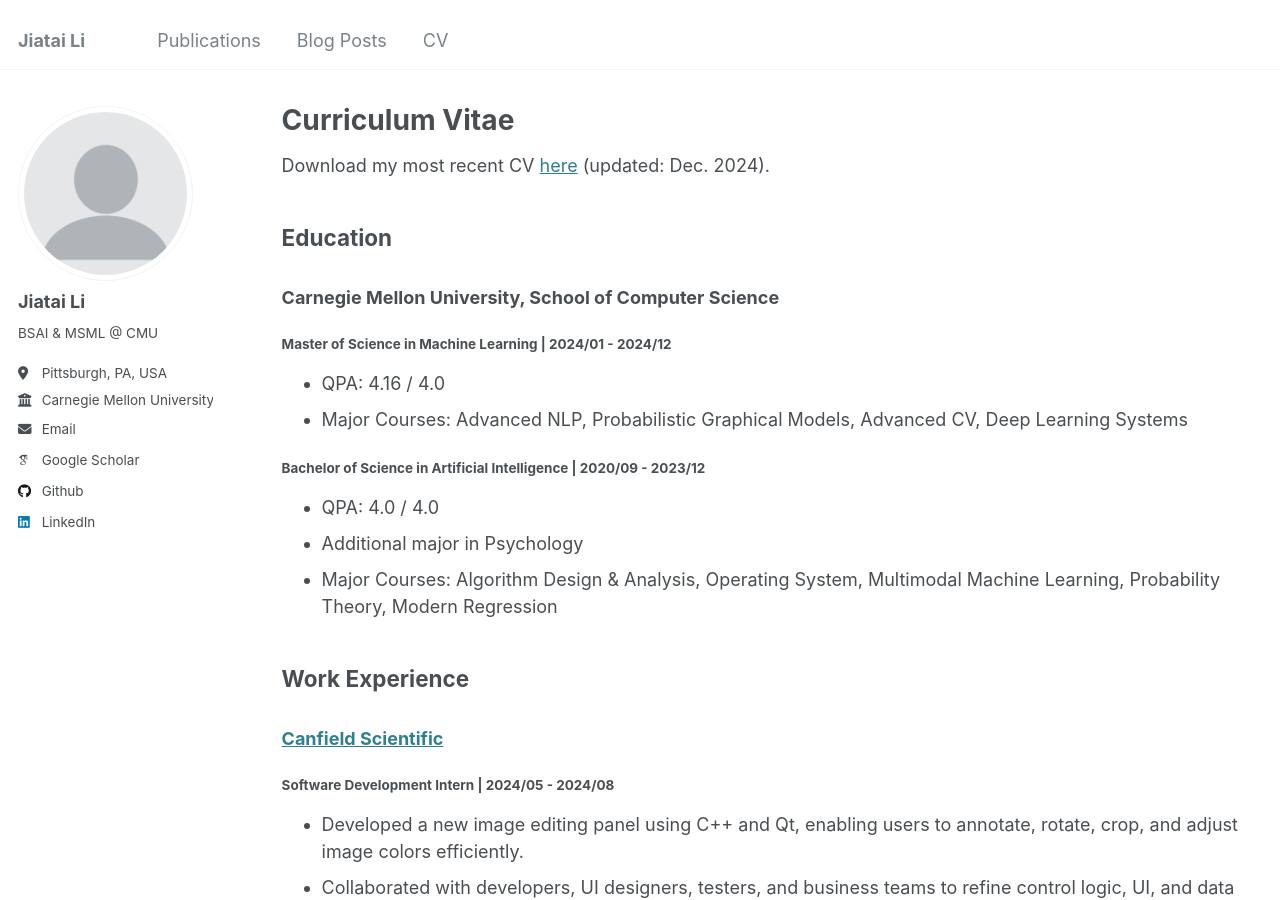
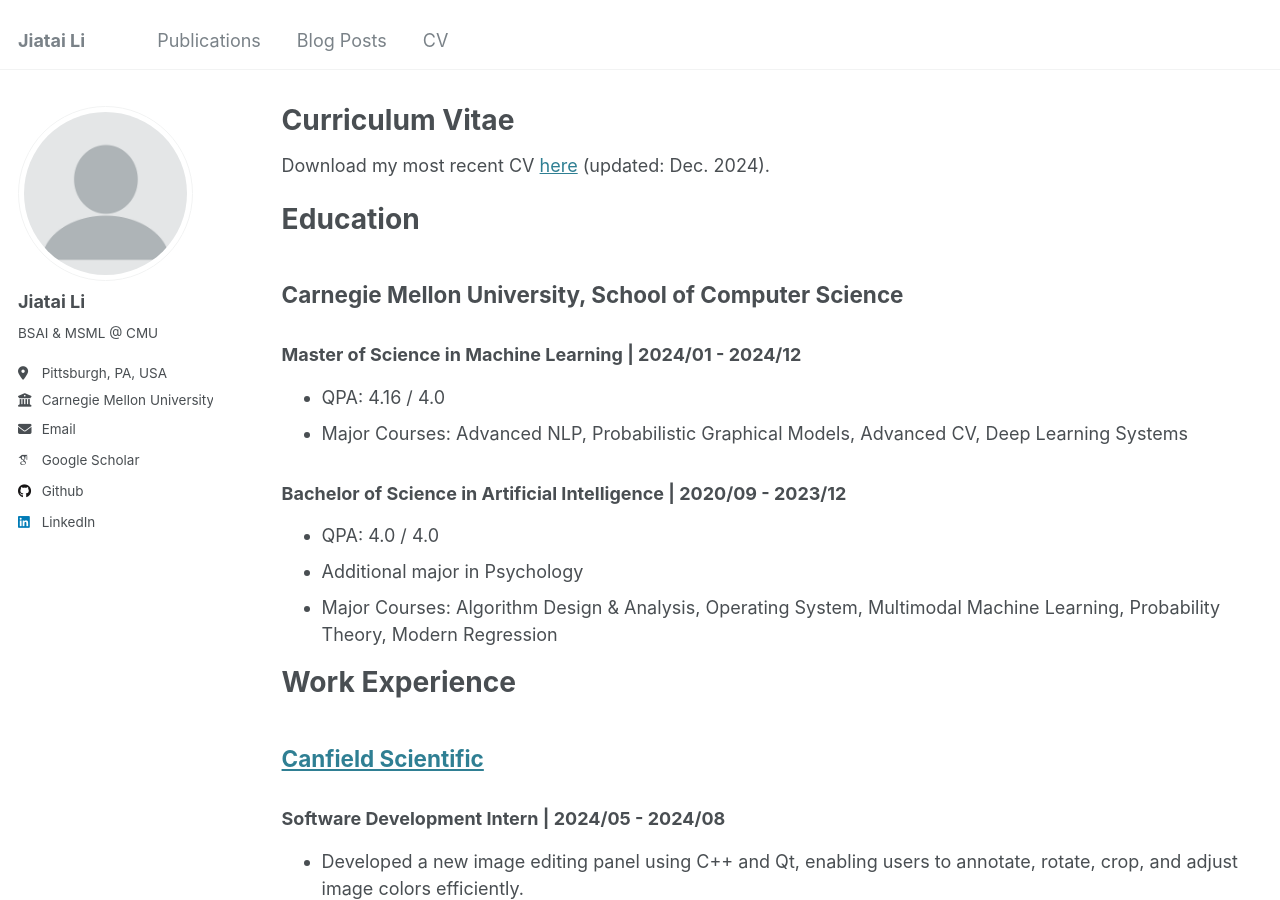
Before and after one commit to littleTT0704/littleTT0704.github.io, a Jekyll site: the page built from _pages/cv.md, in a window 1280 px wide and 900 px high. Built offline with Jekyll 4.4.1, drawn with Linux system fonts in a browser that asks for light colours; some web fonts are replaced.

Commit message:
fix: move titles 1 level higher in cv

```diff
--- a/_pages/cv.md
+++ b/_pages/cv.md
@@ -11,74 +11,74 @@ redirect_from:
 
 Download my most recent CV [here](/files/resume.pdf) (updated: Dec. 2024).
 
-## Education
+# Education
 
-### Carnegie Mellon University, School of Computer Science
+## Carnegie Mellon University, School of Computer Science
 
-#### Master of Science in Machine Learning &#124; 2024/01 - 2024/12
+### Master of Science in Machine Learning &#124; 2024/01 - 2024/12
 * QPA: 4.16 / 4.0
 * Major Courses: Advanced NLP, Probabilistic Graphical Models, Advanced CV, Deep Learning Systems
 
-#### Bachelor of Science in Artificial Intelligence &#124; 2020/09 - 2023/12
+### Bachelor of Science in Artificial Intelligence &#124; 2020/09 - 2023/12
 * QPA: 4.0 / 4.0
 * Additional major in Psychology
 * Major Courses: Algorithm Design & Analysis, Operating System, Multimodal Machine Learning, Probability Theory, Modern Regression
 
 
-## Work Experience
+# Work Experience
 
-### [Canfield Scientific](https://www.canfieldsci.com/)
+## [Canfield Scientific](https://www.canfieldsci.com/)
 
-#### Software Development Intern &#124; 2024/05 - 2024/08
+### Software Development Intern &#124; 2024/05 - 2024/08
 * Developed a new image editing panel using C++ and Qt, enabling users to annotate, rotate, crop, and adjust image colors efficiently.
 * Collaborated with developers, UI designers, testers, and business teams to refine control logic, UI, and data management based on feedbacks.
 * Presented a working prototype to the development team; delivered a final presentation to the entire company upon product update release.
 
 
-### [IMC Trading](https://www.imc.com/us)
+## [IMC Trading](https://www.imc.com/us)
 
-#### Quant Trader Intern &#124; 2023/06 - 2023/08
+### Quant Trader Intern &#124; 2023/06 - 2023/08
 * Analyzed six months of trade data to assess strategy performance during NASDAQ closing auctions; identified key factors affecting execution cost.
 * Provided daily updates to mentor and weekly reports to manager; delivered a final presentation with data visualizations to enhance trading insights.
 
 
-### [NoRILLA](https://www.norilla.com/)
+## [NoRILLA](https://www.norilla.com/)
 
-#### Software Development Intern &#124; 2022/06 - 2022/08
+### Software Development Intern &#124; 2022/06 - 2022/08
 * Worked with UI/UX teams to develop logic and layouts for a weight-balancing game, improving gameplay and user experience.
 * Optimized Java-based UI engine, isolated core functions from game logic, improved testing efficiency by 40x for faster development cycles.
 
 
-### Zhengren Quantitative Investment
+## Zhengren Quantitative Investment
 
-#### Strategic Algorithm Intern &#124; 2020/12 - 2021/01
+### Strategic Algorithm Intern &#124; 2020/12 - 2021/01
 * Implemented a new strategy to reduce transaction cost; analyzed the stability of the outputs of prediction models.
 * Built a back-testing system upon the data interface; gave presentations on the performance of different strategies.
 
 
-## Selected Projects
+# Selected Projects
 
-#### [VesselMapper](https://github.com/littleTT0704/VesselMapper) @ [GPN Lab](https://gpn.pitt.edu/) &#124; 2021/09 - 2024/02
+### [VesselMapper](https://github.com/littleTT0704/VesselMapper) @ [GPN Lab](https://gpn.pitt.edu/) &#124; 2021/09 - 2024/02
 
 * Developed iterative vessel segmentation using Hessian features; reduced intensity variation by 35%, improving accuracy of vessel analysis.
 * Published 3 abstracts and presented at OHBM and AAIC regarding the method and statistical analysis on the features of vascular structures.
 * Integrating segmentation data to train a transformer-based 3D U-Net for more robust results and faster inference.
 
 
-#### [TicTacTOS](https://github.com/tictactoslabs) @ [Operating Systems](https://www.cs.cmu.edu/~410/) &#124; 2023/10 - 2023/12
+### [TicTacTOS](https://github.com/tictactoslabs) @ [Operating Systems](https://www.cs.cmu.edu/~410/) &#124; 2023/10 - 2023/12
 
 * Implemented a UNIX-inspired preemptive kernel on x86 architecture from scratch that provides a system call interface to the user.
 * Developed a Pthreads-like thread library and a thread management interface that allows users to run multithreaded C programs.
 * Collaborated with a teammate, met twice a week to update progress, coordinate tasks, solve problems and divide work; finished the project on time.
 
 
-#### [Self-Reflective WebArena](https://github.com/littleTT0704/webarena) @ [Advanced Natural Language Processing](https://phontron.com/class/anlp2024/) &#124; 2024/04 - 2024/05
+### [Self-Reflective WebArena](https://github.com/littleTT0704/webarena) @ [Advanced Natural Language Processing](https://phontron.com/class/anlp2024/) &#124; 2024/04 - 2024/05
 
 * Improved LLM performance on WebArena subset by 10% with self-generated critiques on trajectory, enhancing long-term reasoning abilities
 * Conducted ablation studies that found the ability of critic model is more effective to improve the performance of self-reflection agent.
 
 
-#### [Retrieval Augmented Generation System](https://github.com/littleTT0704/11711-hw2-rag) @ [Advanced Natural Language Processing](https://phontron.com/class/anlp2024/) &#124; 2024/02 - 2024/03
+### [Retrieval Augmented Generation System](https://github.com/littleTT0704/11711-hw2-rag) @ [Advanced Natural Language Processing](https://phontron.com/class/anlp2024/) &#124; 2024/02 - 2024/03
 
 * Developed an end-to-end retrieval augmented generation system on information about CMU from scratch.
 * Collected raw data from websites, open access papers, and plain text * documents; compiled knowledge resource by reasonable segmentation.
@@ -86,59 +86,59 @@ Download my most recent CV [here](/files/resume.pdf) (updated: Dec. 2024).
 * Created training set with Self-Instruct pipeline; annotated validation set and evaluated validity.
 
 
-#### [EXCALIBUR](/publication/2023-excalibur) @ [CLAW Lab](https://talkingtorobots.com/CLAW/) &#124; 2022/09 - 2023/05
+### [EXCALIBUR](/publication/2023-excalibur) @ [CLAW Lab](https://talkingtorobots.com/CLAW/) &#124; 2022/09 - 2023/05
 
 * Designed and developed a question-answer generation pipeline based on CLEVR for new question types regarding relationships between objects.
 * Co-authored and published the free-form exploration benchmark *EXCALIBUR: Evaluating and Encouraging Embodied Exploration* in CVPR 2023.
 
 
-#### [Towards Scene-Aware ALFRED](https://github.com/hariharan98m/multimodal-alfred) @ [Multimodal Machine Learning](https://cmu-mmml.github.io/spring2023/) &#124; 2023/02 - 2023/05
+### [Towards Scene-Aware ALFRED](https://github.com/hariharan98m/multimodal-alfred) @ [Multimodal Machine Learning](https://cmu-mmml.github.io/spring2023/) &#124; 2023/02 - 2023/05
 
 * Introduced more vision-language interaction into SoTA model on ALFRED dataset; increased task success rate by 2.8% (seen) and 2.5% (unseen).
 * Trained a ViLT and a BLIP to integrate the instructions into the semantic map generation module; decrease KL divergence from 0.62 to 0.59.
 * Few-shot prompted GPT-4 and fine-tuned ada to improve subtask decomposition accuracy from 80% to 92%.
 
 
-#### Accessible Transit Information App @ [TBD Lab](https://tbd.ri.cmu.edu/) &#124; 2022/01 - 2022/05
+### Accessible Transit Information App @ [TBD Lab](https://tbd.ri.cmu.edu/) &#124; 2022/01 - 2022/05
 
 * Developed a demo that allows users to place AR spatial anchors, mark accessible regions, and localize within accessible regions.
 * Provided API to a question answering system that provides real-time navigation instructions based on localization result.
 
 
-## Skills
+# Skills
 
-### Programming Languages
+## Programming Languages
 * Proficient: Python, C++, R, C, x86 Assembly, Java
 * Elementary: Swift, Standard ML
 
-### Programming Libraries
+## Programming Libraries
 * Python: NumPy, PyTorch, pandas, OpenCV, scikit-learn, Tensorflow, spaCy, lightgbm
 * C++: Qt, Insight Toolkit (ITK), Visualization Toolkit (VTK)
 
-### Other Tools:
+## Other Tools:
 * LaTeX, Git, Docker, Markdown, Unix, Vim
 
-### Languages
+## Languages
 * Native: Chinese, English
 * Elementary: Japanese
 
 
-## Publications
+# Publications
 
   <ul>{% for post in site.publications reversed %}
     {% include archive-single-cv.html %}
   {% endfor %}</ul>
 
 
-## Teaching Experience
+# Teaching Experience
 
-### Carnegie Mellon University
+## Carnegie Mellon University
 
-#### [10-707: Advanced Deep Learning](https://machinelearningcmu.github.io/S24-10707/)
+### [10-707: Advanced Deep Learning](https://machinelearningcmu.github.io/S24-10707/)
 * Spring 2024
 
-#### [15-213: Introduction to Computer Systems](https://www.cs.cmu.edu/afs/cs/academic/class/15213-f22/www/)
+### [15-213: Introduction to Computer Systems](https://www.cs.cmu.edu/afs/cs/academic/class/15213-f22/www/)
 * Fall 2022
 
-#### 21-127: Concepts of Mathematics
+### 21-127: Concepts of Mathematics
 * Spring 2022, Summer 2022
```
